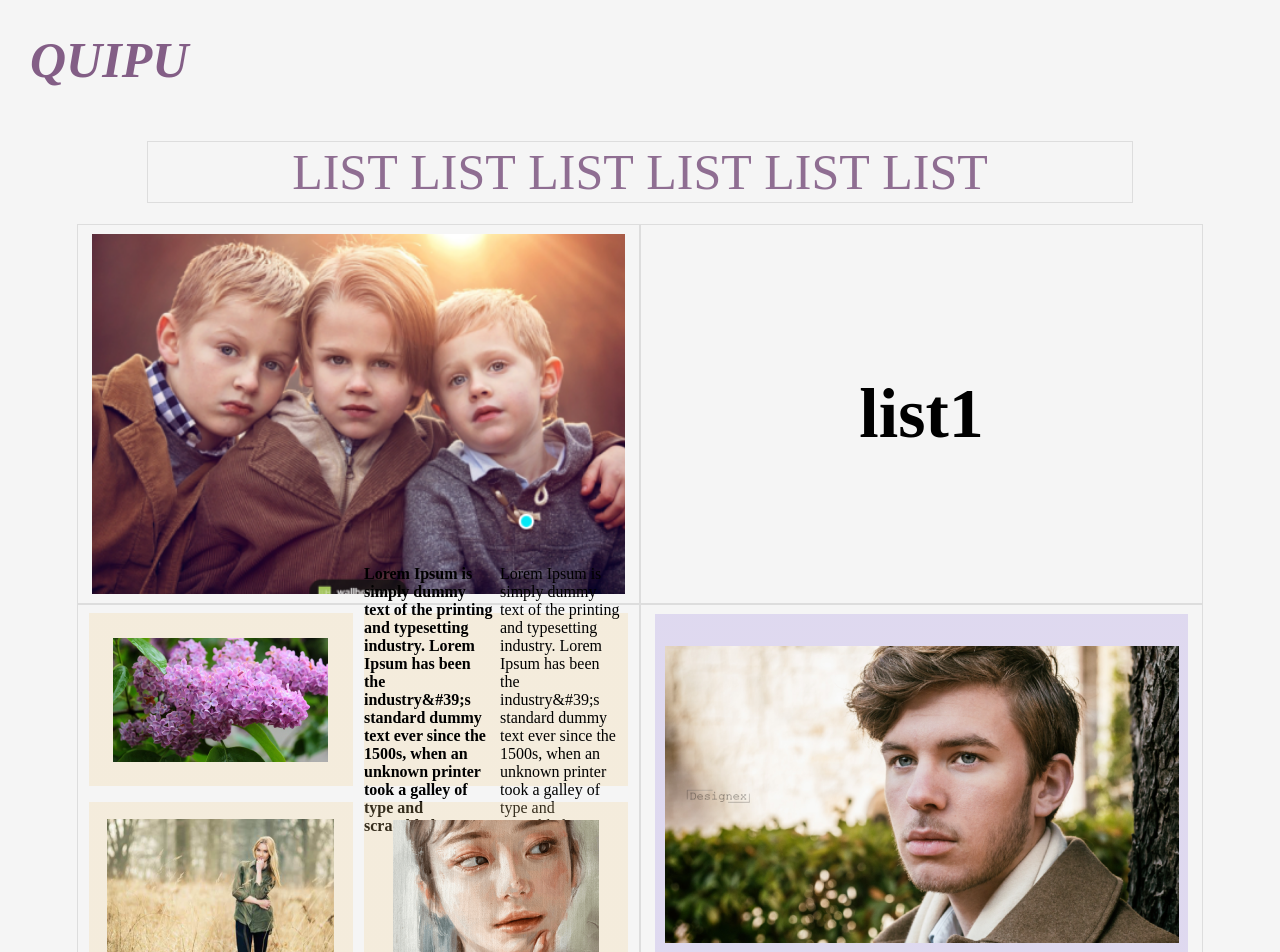
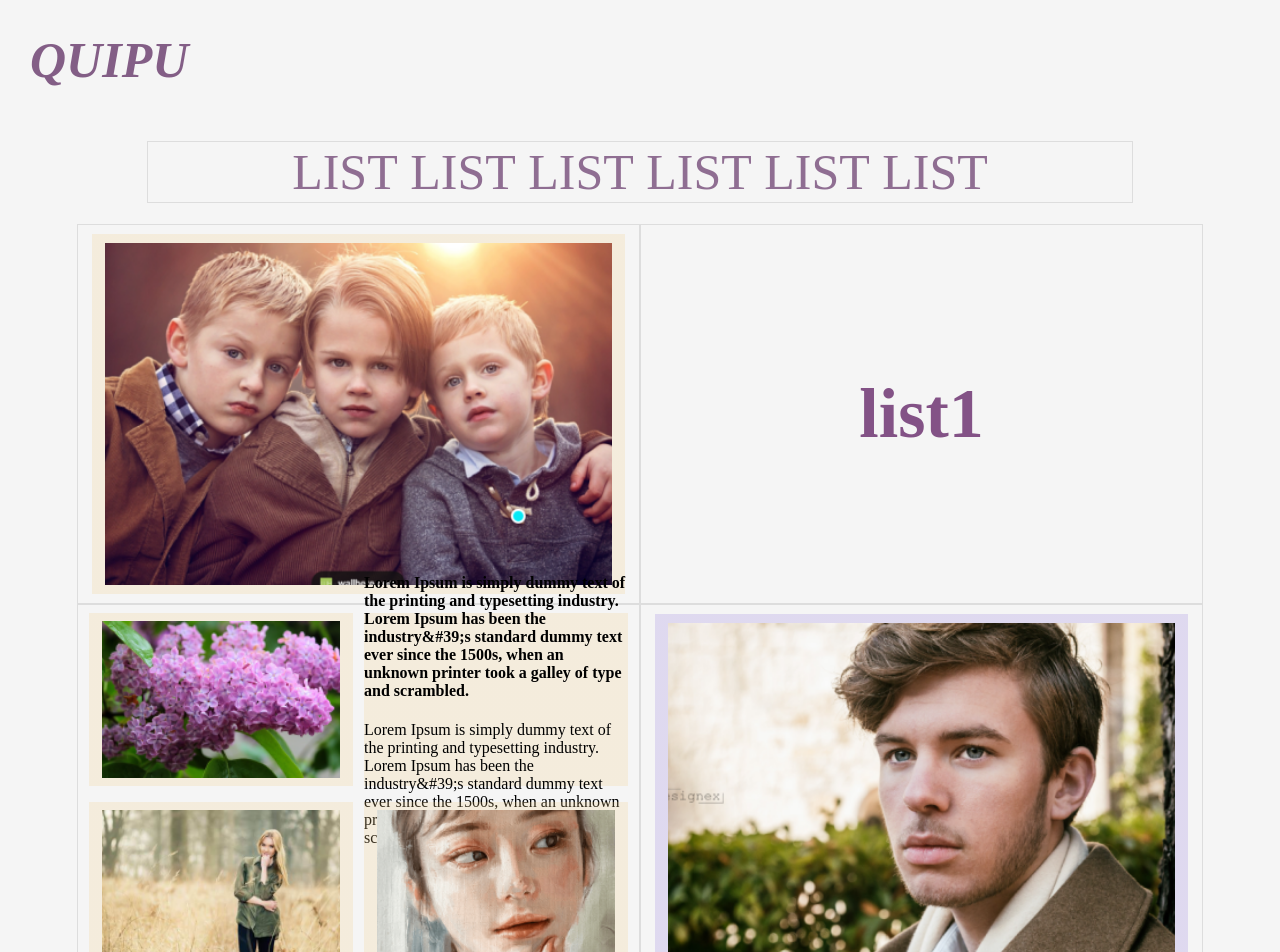
Before and after one commit to Quipu-Developers/quipu-main-frontend, a React (Create React App) app: page /quipu-dev in a window 1280 px wide. Shown: the top 952 px of the page. Built offline with nearby package versions, Linux system fonts and the light colour scheme; a web font is replaced by a local one.

Commit message:
FEAT: showcasemain css 너비 수정

```diff
--- a/src/page/Interview/Interview.css
+++ b/src/page/Interview/Interview.css
@@ -8,8 +8,6 @@
 }
 
 /*상단바*/
-
-
 
 .interview-navbar {
     width: 100%;
--- a/src/page/ShowcaseDetail/Showcasedetail.jsx
+++ b/src/page/ShowcaseDetail/Showcasedetail.jsx
@@ -1,8 +1,12 @@
 import { useEffect } from 'react';
 import './Showcasedetail.css';
 import { showcase_data } from '../../data/showcase_data';
+import { useLocation } from 'react-router-dom'; // 'react-router' 대신 'react-router-dom' 사용
 
 export default function Showcasedetail() {
+  const location = useLocation();
+  const index = location.state.index ?? 0; // 중괄호 안에 index만 사용
+
   useEffect(() => {
     const handleResize = () => console.log(window.outerWidth);
     window.addEventListener('resize', handleResize);
@@ -12,7 +16,7 @@ export default function Showcasedetail() {
   return (
     <div className="showcasedetail-container">
       <div className="showcasedetail-header">
-        <h1>{showcase_data[0].project_name}</h1>
+        <h1>{showcase_data[index].project_name}</h1>
       </div>
     </div>
   );
--- a/src/page/ShowcaseMain/Showcasemain.css
+++ b/src/page/ShowcaseMain/Showcasemain.css
@@ -1,9 +1,10 @@
-.showcasemain-container{
+.showcasemain-container {
     width: 100%;
     height: 100vh;
     font-family: "NEXON Lv2 Gothic";
     background-color: #f5f5f5;
 }
+
 .showcasemain-nav {
     height: 15%;
     width: 100%;
@@ -34,7 +35,6 @@
     text-decoration: none;
     color: inherit;
 }
-
 
 .showcasemain {
     width: auto;
@@ -67,7 +67,7 @@
 
 .List {
     padding: 1%;
-    font-family: "Lora" !important;
+    font-family: "Lora";
     display: flex;
     flex-direction: row;
     justify-content: center;
@@ -95,27 +95,32 @@
     height: 95%;
     border: 1px;
     background: linear-gradient(0deg, rgba(241, 204, 132, 0.22), rgba(241, 204, 132, 0.22));
-    display: flex; /* flexbox 사용 */
-    justify-content: center; /* 중앙 정렬 */
-    align-items: center; /* 중앙 정렬 */
+    display: flex;
+    justify-content: center;
+    align-items: center;
 
 }
 
-.gallery1 img{
+.gallery1 img {
     object-fit: cover;
-    width: 100%;
-    height: 100%;
+    width: 95%;
+    height: 95%;
 }
+
 .gallery2 {
+    display: flex;
+    align-items: center;
+    justify-content: center;
+
+}
+
+.gallery2 h3 {
     font-family: "Lora";
     font-size: 70px;
     font-weight: 600;
     line-height: 128px;
     text-align: left;
-    display: flex;
-    align-items: center;
-    justify-content: center;
-
+    color: #835286;
 }
 
 .gallery3 {
@@ -128,14 +133,39 @@
     align-items: center;
     justify-content: center;
 }
+
+.gallery3 img{
+    width: 90%;
+    height: 90%;
+    object-fit: cover;
+}
+.gallery3-text {
+    display: flex;
+    flex-direction: column;
+}
+
+.gallery3-text h4 {
+    color: #01010196;
+    font-family: "Lora";
+    font-size: 36px;
+    font-weight: 400;
+    line-height: 46.08px;
+    text-align: left;
+}
+
+.gallery3-text p {
+    color: #01010196;
+    font-family: Lora;
+    font-size: 20px;
+    font-weight: 400;
+    line-height: 25.6px;
+    text-align: left;
+}
+
+
 .gallery3 h4 {
     display: block;
     font-family: "Lora";
-}
-.gallery-3-text{
-    padding: 2%;
-    font-family: "Lora", serif;
-    font:5px bold 'Nexon Lv2 Gothic';
 }
 
 .gallery4 {
@@ -143,10 +173,16 @@
     height: 95%;
     border: 1px;
     background:
-    linear-gradient(0deg, rgba(149, 124, 221, 0.23), rgba(149, 124, 221, 0.23));
+        linear-gradient(0deg, rgba(149, 124, 221, 0.23), rgba(149, 124, 221, 0.23));
     display: flex;
     align-items: center;
     justify-content: center;
+}
+
+.gallery4 img{
+    width: 95%;
+    height: 95%;
+    object-fit: cover;
 }
 
 .view-button {
@@ -156,17 +192,13 @@
     align-items: center;
     margin: 2%;
     width: 5%;
-    height:52px;
+    height: 52px;
     border-radius: 24px;
     border: 1.5px solid #835E86;
     color: #835E86;
-    font:30px bold 'Nexon Lv2 Gothic';
+    font: 30px bold 'Nexon Lv2 Gothic';
 }
 
-@media (max-width: 900px){
+@media (max-width: 900px) {}
 
-}
-
-@media (max-width: 500px){
-
-}
+@media (max-width: 500px) {}
--- a/src/page/ShowcaseMain/Showcasemain.jsx
+++ b/src/page/ShowcaseMain/Showcasemain.jsx
@@ -1,13 +1,12 @@
 import './Showcasemain.css';
 import { NavHashLink as NavLink } from 'react-router-hash-link';
-import {showcase_data} from '../../data/showcase_data.jsx';
-import ShowcaseDetail from '../ShowcaseDetail/Showcasedetail';
+import { showcase_data } from '../../data/showcase_data.jsx';
 import { useState } from 'react';
 
 
 function Showcasemain() {
-    const [Isshowcasedetail, setIsShowcasedetail] = useState(false);
     const [index, setIndex] = useState(0);
+    //useparameter로 index값을 받아와서 index값을 state로 저장
 
     return (
         <div className='showcasemain-container'>
@@ -16,46 +15,58 @@ function Showcasemain() {
             </div>
             <div className='showcasemain'>
                 <div className='section1'>
-                    <div className='List' onClick={(e)=>{setIndex(0)}}>LIST</div>
-                    <div className='List' onClick={(e)=>{setIndex(1)}}>LIST</div>
-                    <div className='List' onClick={(e)=>{setIndex(2)}}>LIST</div>
-                    <div className='List' onClick={(e)=>{setIndex(3)}}>LIST</div>
-                    <div className='List' onClick={(e)=>{setIndex(4)}}>LIST</div>
-                    <div className='List' onClick={(e)=>{setIndex(5)}}>LIST</div>
+                    <div className='List' onClick={(e) => { setIndex(0) }}>LIST</div>
+                    <div className='List' onClick={(e) => { setIndex(1) }}>LIST</div>
+                    <div className='List' onClick={(e) => { setIndex(2) }}>LIST</div>
+                    <div className='List' onClick={(e) => { setIndex(3) }}>LIST</div>
+                    <div className='List' onClick={(e) => { setIndex(4) }}>LIST</div>
+                    <div className='List' onClick={(e) => { setIndex(5) }}>LIST</div>
                 </div>
                 <div className='section2'>
                     <div className='gallery'>
                         <div className="gallery1">
-                        <img src={showcase_data[index].main_img[0]} alt={`Image for ${showcase_data[index].project_name}`} />
+                            <img src={showcase_data[index].main_img[0]} alt={`Image for ${showcase_data[index].project_name}`} />
                         </div>
                     </div>
                     <div className='gallery'>
-                        <div className="gallery2">{showcase_data[index].project_name}</div>
+                        <div className="gallery2">
+                            <h3>{showcase_data[index].project_name}</h3>
+                            </div>
                     </div>
                     <div className='gallery'>
                         <div className='gallery3'>
-                        <img src={showcase_data[index].main_img[1]} alt={`Image for ${showcase_data[index].project_name}`} />
+                            <img src={showcase_data[index].main_img[1]} alt={`Image for ${showcase_data[index].project_name}`} />
                         </div>
                         <div className='gallery3'>
+                            <div gallery3-text>
                             <h4>{showcase_data[index].goal}</h4>
-                            <p className='gallery-3-text'>{showcase_data[index].this_project}</p>
+                            <p>{showcase_data[index].this_project}</p>
+                            </div>
                         </div>
                         <div className='gallery3'>
-                        <img src={showcase_data[index].main_img[2]} alt={`Image for ${showcase_data[index].project_name}`} />
+                            <img src={showcase_data[index].main_img[2]} alt={`Image for ${showcase_data[index].project_name}`} />
                         </div>
                         <div className='gallery3'>
-                        <img src={showcase_data[index].main_img[3]} alt={`Image for ${showcase_data[index].project_name}`} />
+                            <img src={showcase_data[index].main_img[3]} alt={`Image for ${showcase_data[index].project_name}`} />
                         </div>
                     </div>
                     <div className='gallery'>
                         <div className='gallery4'><img src={showcase_data[index].main_img[4]} alt={`Image for ${showcase_data[index].project_name}`} /></div>
                     </div>
                 </div>
-                <NavLink to="/showcase-detail" className="view-button">VIEW</NavLink>
+                <NavLink
+                    to={{
+                        pathname: "/showcase-detail",
+                        state:{index: {index}} // index 값을 state로 전달
+                    }}
+                    className="view-button"
+                >
+                    VIEW
+                </NavLink>
+
             </div>
-            {Isshowcasedetail && <ShowcaseDetail />}
         </div>
 
-  );
+    );
 }
 export default Showcasemain;
```
